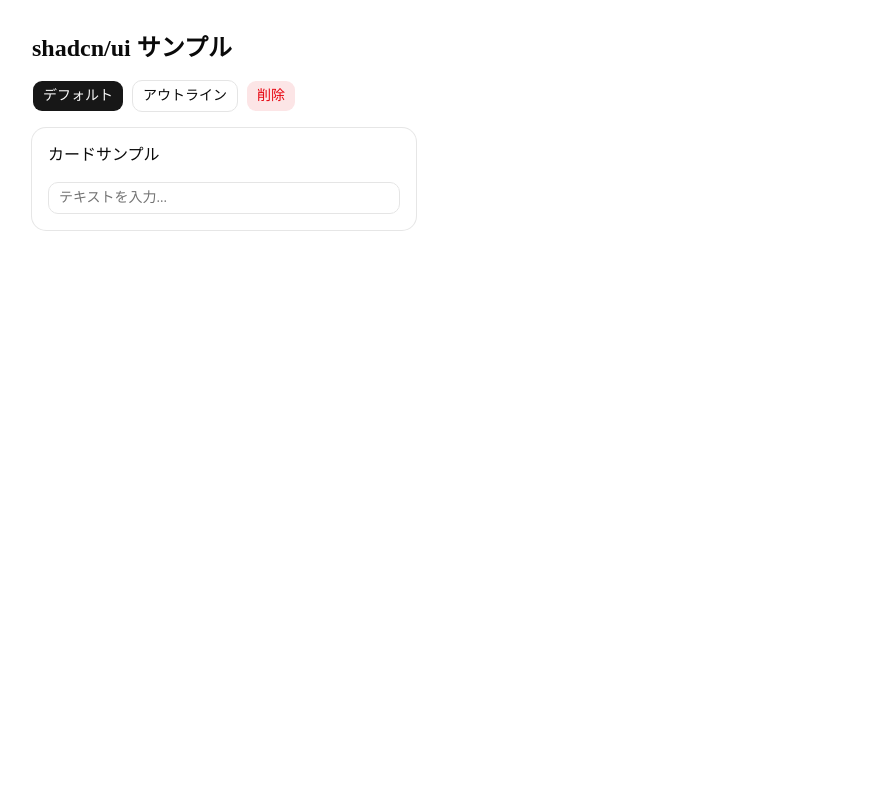
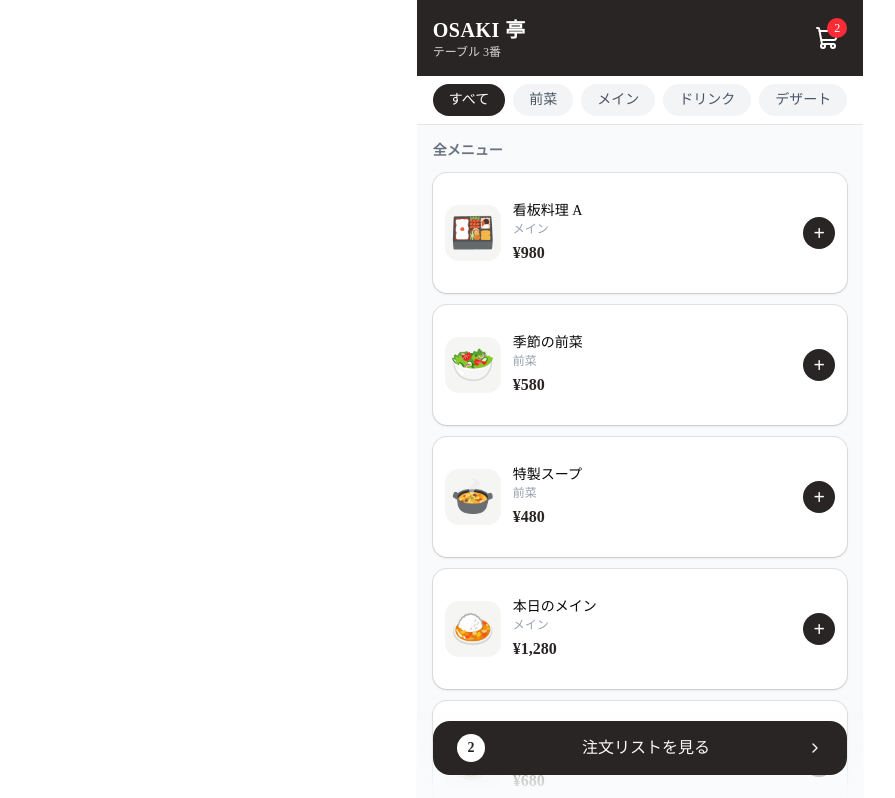
Before and after one commit to 4624040/osaki, a Next.js app: page / in a window 1280 px wide. Shown: the top 798 px of the page, without its empty margins (0-895 px from the left). Built offline with nearby package versions, Linux system fonts and the light colour scheme.

Commit message:
feat: add order screen layout

```diff
--- a/app/page.tsx
+++ b/app/page.tsx
@@ -1,24 +1,89 @@
 import { Button } from "@/components/ui/button";
-import { Card, CardContent, CardHeader, CardTitle } from "@/components/ui/card";
-import { Input } from "@/components/ui/input";
+import { Card, CardContent } from "@/components/ui/card";
+import { ShoppingCart, ChevronRight } from "lucide-react";
+
+const categories = ["すべて", "前菜", "メイン", "ドリンク", "デザート"];
+
+const menuItems = [
+  { id: 1, name: "看板料理 A", price: 980, category: "メイン", emoji: "🍱" },
+  { id: 2, name: "季節の前菜", price: 580, category: "前菜", emoji: "🥗" },
+  { id: 3, name: "特製スープ", price: 480, category: "前菜", emoji: "🍲" },
+  { id: 4, name: "本日のメイン", price: 1280, category: "メイン", emoji: "🍛" },
+  { id: 5, name: "クラフトビール", price: 680, category: "ドリンク", emoji: "🍺" },
+  { id: 6, name: "抹茶パフェ", price: 580, category: "デザート", emoji: "🍨" },
+];
 
 export default function Home() {
   return (
-    <main className="p-8 space-y-4">
-      <h1 className="text-2xl font-bold">shadcn/ui サンプル</h1>
-      <div className="space-x-2">
-        <Button>デフォルト</Button>
-        <Button variant="outline">アウトライン</Button>
-        <Button variant="destructive">削除</Button>
+    <div className="max-w-md mx-auto min-h-screen bg-gray-50 flex flex-col">
+      {/* ヘッダー */}
+      <header className="bg-stone-800 text-white px-4 py-4 sticky top-0 z-10">
+        <div className="flex items-center justify-between">
+          <div>
+            <h1 className="text-xl font-bold tracking-wide">OSAKI 亭</h1>
+            <p className="text-xs text-stone-300">テーブル 3番</p>
+          </div>
+          <button className="relative p-2">
+            <ShoppingCart className="w-6 h-6" />
+            <span className="absolute top-0 right-0 bg-red-500 text-white text-xs rounded-full w-5 h-5 flex items-center justify-center">
+              2
+            </span>
+          </button>
+        </div>
+      </header>
+
+      {/* カテゴリタブ */}
+      <div className="bg-white border-b overflow-x-auto">
+        <div className="flex px-4 py-2 gap-2 w-max">
+          {categories.map((cat) => (
+            <button
+              key={cat}
+              className={`px-4 py-1.5 rounded-full text-sm font-medium whitespace-nowrap ${
+                cat === "すべて"
+                  ? "bg-stone-800 text-white"
+                  : "bg-gray-100 text-gray-600"
+              }`}
+            >
+              {cat}
+            </button>
+          ))}
+        </div>
       </div>
-      <Card className="max-w-sm">
-        <CardHeader>
-          <CardTitle>カードサンプル</CardTitle>
-        </CardHeader>
-        <CardContent>
-          <Input placeholder="テキストを入力..." />
-        </CardContent>
-      </Card>
-    </main>
+
+      {/* メニューエリア */}
+      <main className="flex-1 px-4 py-4 space-y-3 pb-28">
+        <h2 className="text-sm font-semibold text-gray-500">全メニュー</h2>
+        {menuItems.map((item) => (
+          <Card key={item.id} className="shadow-sm">
+            <CardContent className="p-3 flex items-center gap-3">
+              <div className="text-4xl w-14 h-14 bg-stone-100 rounded-xl flex items-center justify-center">
+                {item.emoji}
+              </div>
+              <div className="flex-1">
+                <p className="font-medium text-sm">{item.name}</p>
+                <p className="text-xs text-gray-400">{item.category}</p>
+                <p className="text-base font-bold text-stone-800 mt-1">
+                  ¥{item.price.toLocaleString()}
+                </p>
+              </div>
+              <button className="w-8 h-8 bg-stone-800 text-white rounded-full flex items-center justify-center text-xl font-bold">
+                +
+              </button>
+            </CardContent>
+          </Card>
+        ))}
+      </main>
+
+      {/* 注文リストボタン（固定フッター） */}
+      <div className="fixed bottom-0 left-1/2 -translate-x-1/2 w-full max-w-md px-4 pb-6 bg-gradient-to-t from-gray-50 pt-4">
+        <Button className="w-full bg-stone-800 hover:bg-stone-700 h-14 text-base rounded-2xl flex items-center justify-between px-6">
+          <span className="bg-white text-stone-800 text-sm font-bold rounded-full w-7 h-7 flex items-center justify-center">
+            2
+          </span>
+          <span>注文リストを見る</span>
+          <ChevronRight className="w-5 h-5" />
+        </Button>
+      </div>
+    </div>
   );
 }
```
